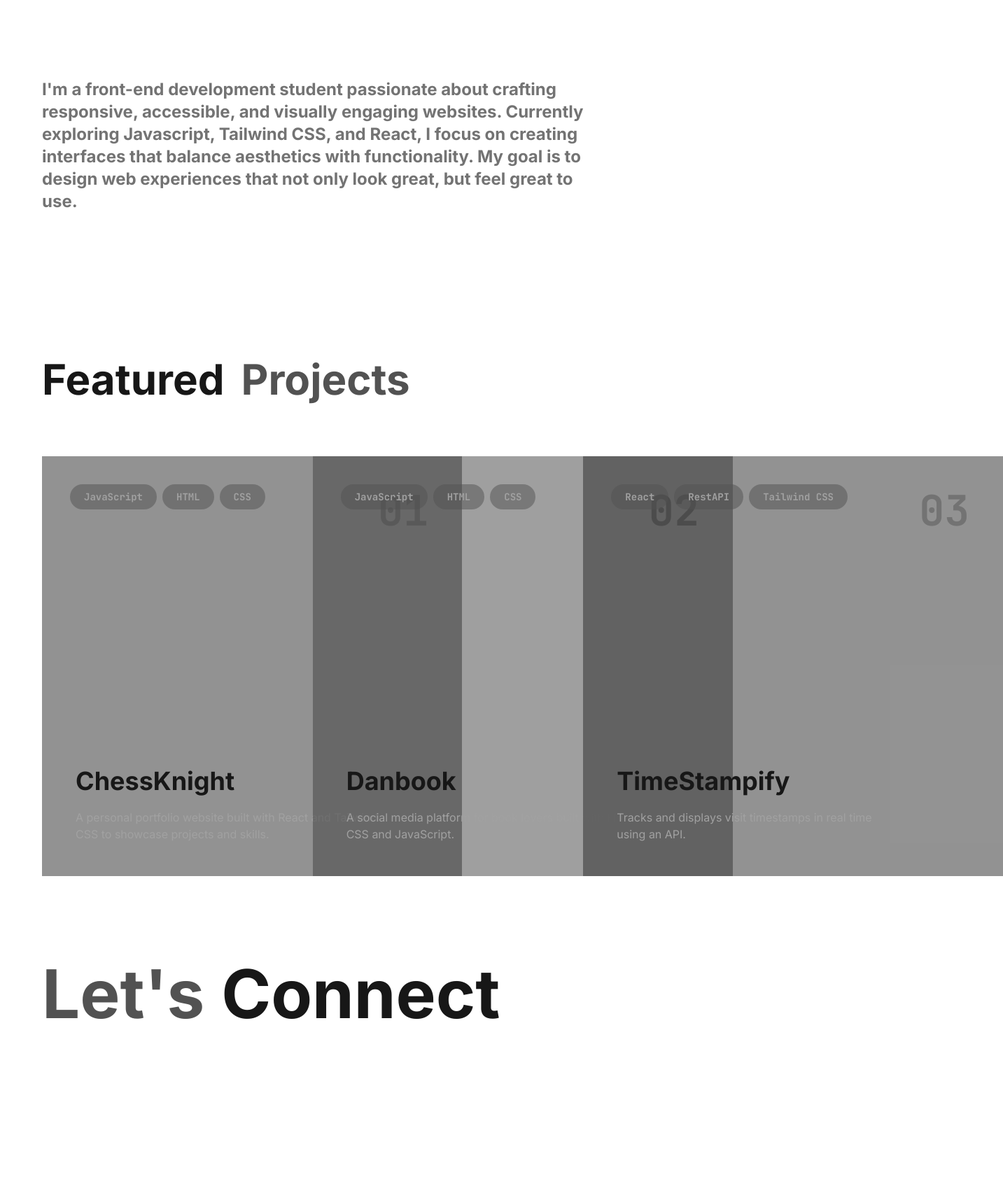
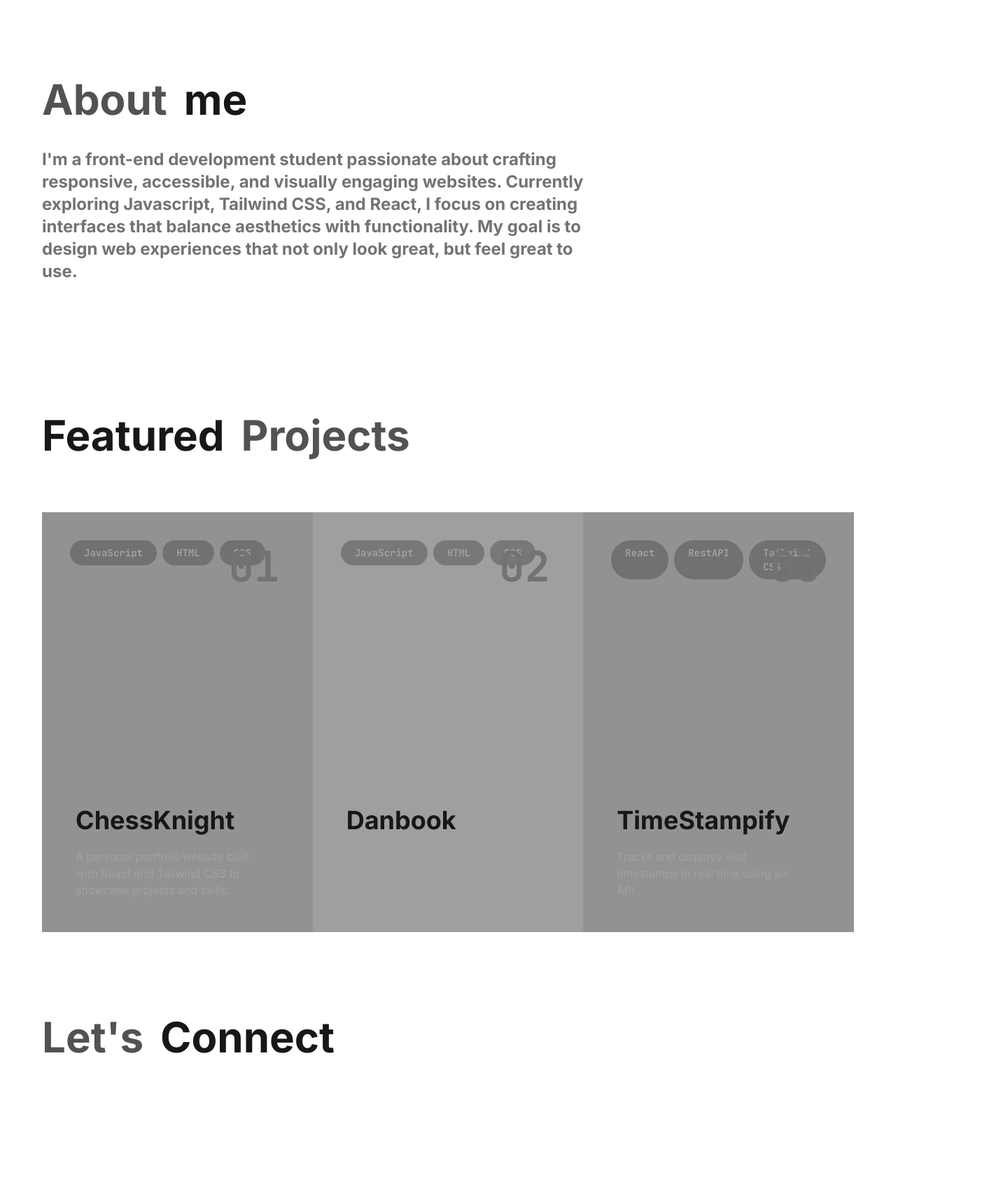
Before and after one commit to danielekeberg/portfolio-react, a Next.js app: page / in a window 1280 px wide. Shown: the part 828-2540 px from the top of the page at 70% size, 1433 px wide, since content can reach past the window. Built offline with nearby package versions, Linux system fonts and the light colour scheme; a web font is replaced by a local one.

Commit message:
Update on spacing between sections

```diff
--- a/src/components/About.tsx
+++ b/src/components/About.tsx
@@ -1,9 +1,13 @@
 function About() {
     return (
         <div className="w-200 py-20 h-[60vh]" id="about">
-            <h3 className="text-2xl text-neutral-500 font-bold">I'm a front-end development student passionate about crafting responsive, accessible, and visually engaging websites.
+            <div className="flex gap-6 mb-10">
+                <h1 className="text-6xl font-bold text-neutral-600">About</h1>
+                <h1 className="text-6xl font-bold">me</h1>
+            </div>
+            <p className="text-2xl text-neutral-500 font-bold">I'm a front-end development student passionate about crafting responsive, accessible, and visually engaging websites.
             Currently exploring Javascript, Tailwind CSS, and React, I focus on creating interfaces that balance aesthetics with functionality.
-            My goal is to design web experiences that not only look great, but feel great to use.</h3>
+            My goal is to design web experiences that not only look great, but feel great to use.</p>
         </div>
     )
 }
--- a/src/components/Contact.tsx
+++ b/src/components/Contact.tsx
@@ -2,8 +2,8 @@ function Contact() {
     return (
         <div id="contact" className="h-[80vh] py-20">
             <div className="flex gap-6">
-                <h1 className="text-8xl font-bold text-neutral-600">Let's</h1>
-                <h1 className="text-8xl font-bold">Connect</h1>
+                <h1 className="text-6xl font-bold text-neutral-600">Let's</h1>
+                <h1 className="text-6xl font-bold">Connect</h1>
             </div>
             <div className="flex h-full flex-col justify-end">
                 <h4 className="text-3xl text-neutral-500">Feel free to contact me if you have any questions or inquiries.</h4>
--- a/src/components/Header.tsx
+++ b/src/components/Header.tsx
@@ -17,12 +17,12 @@ function Header() {
 
     return (
         <header className="my-8 flex gap-10 items-center justify-center text-gray-300 mb-10 fixed z-1000 top-0 left-15 right-15">
-            <h1 className="font-bold w-40" onClick={scrollToTop}>Daniel Ekeberg</h1>
+            <h1 className="font-bold w-40 hover:text-white cursor-pointer" onClick={scrollToTop}>Daniel Ekeberg</h1>
             <ScrollProgress />
             <nav>
                 <ul className="flex gap-10">
-                    <li className="cursor-pointer hover:text-white" onClick={scrollToProjects}>Work</li>
                     <li className="cursor-pointer hover:text-white" onClick={scrollToAbout}>About</li>
+                    <li className="cursor-pointer hover:text-white" onClick={scrollToProjects}>Projects</li>
                     <li className="cursor-pointer hover:text-white" onClick={scrollToContact}>Contact</li>
                 </ul>
             </nav>
--- a/src/components/Projects.tsx
+++ b/src/components/Projects.tsx
@@ -3,9 +3,9 @@ import projects from '@/data/projects.json';
 
 function Projects() {
     return (
-        <div className="grid grid-cols-3">
+        <div className="grid lg:grid-cols-3 md:grid-cols-2 sm:grid-cols-2">
             {projects.map((p, i) => (
-                <a href={p.live} target="_blank" key={i} className={`p-10 relative h-150 w-150 mb-10 ${i % 2 === 0 ? 'bg-neutral-800/50' : 'bg-neutral-700/50'}`}>
+                <a href={p.live} target="_blank" key={i} className={`p-10 relative h-150 mb-10 ${i % 2 === 0 ? 'bg-neutral-800/50' : 'bg-neutral-700/50'}`}>
                     <div className="project-number">
                         <div className="flex gap-2 mb-5">
                         {p.tech.map((t) => (
--- a/src/components/Work.tsx
+++ b/src/components/Work.tsx
@@ -3,7 +3,7 @@ import Projects from '@/components/Projects';
 function Work() {
     return (
         <>
-            <div className="flex gap-10 items-center mb-20" id="projects">
+            <div className="flex gap-10 items-center mb-20 pt-20" id="projects">
                 <div className="flex gap-6">
                     <h1 className="font-bold text-6xl">Featured</h1>
                     <h1 className="font-bold text-6xl text-neutral-600">Projects</h1>
```
